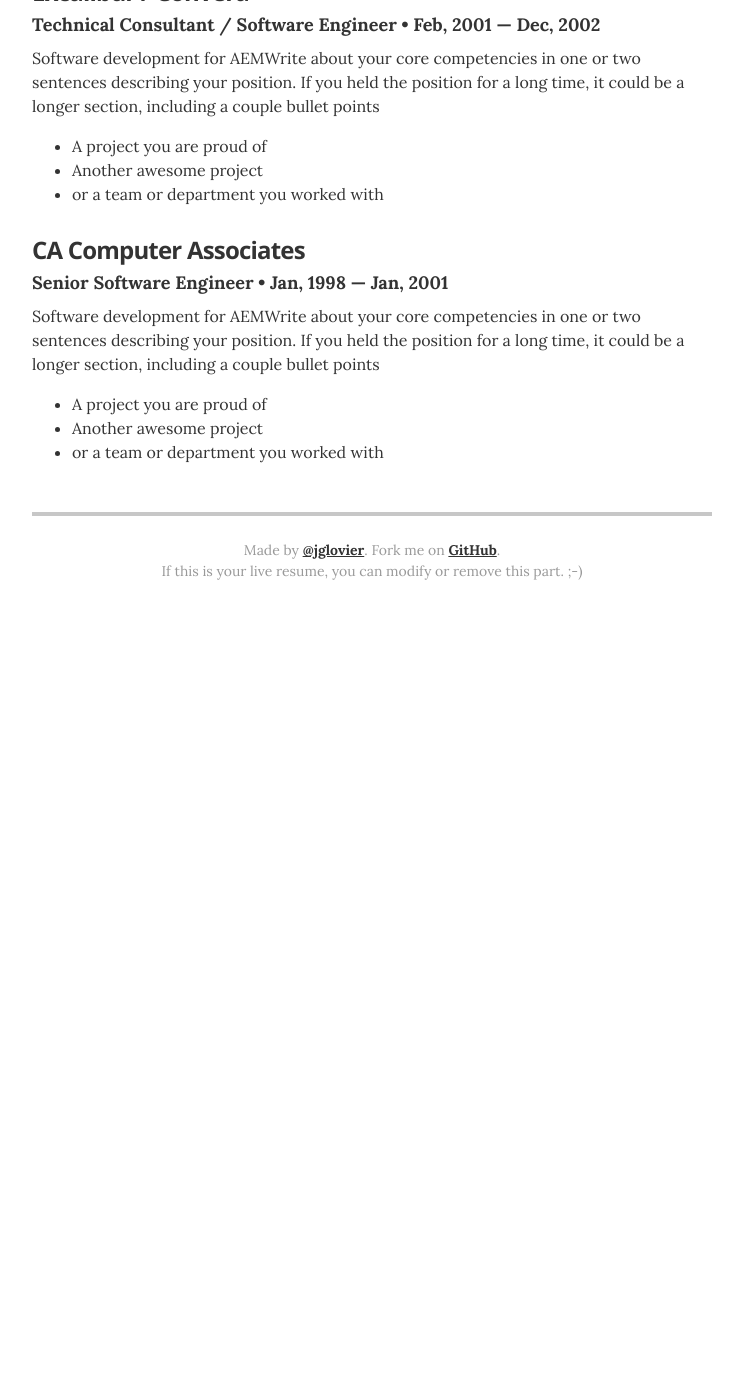
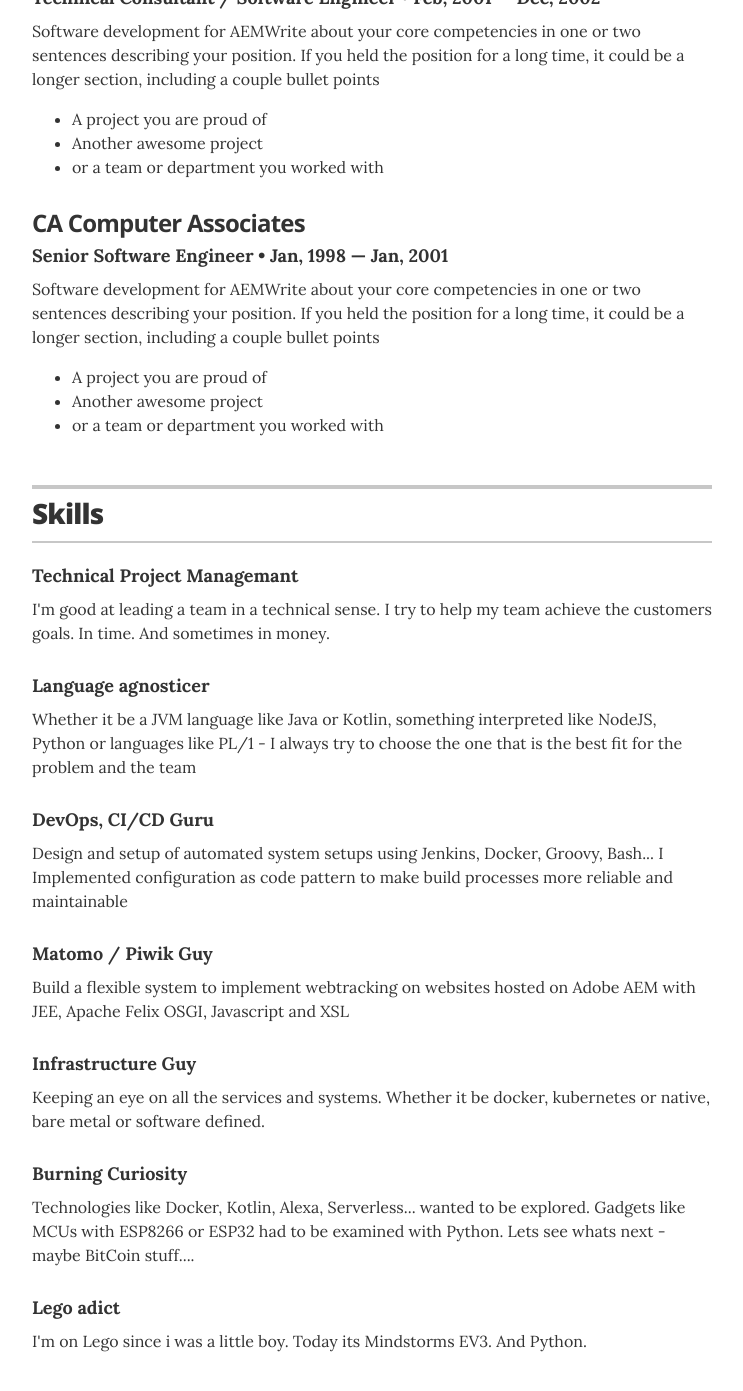
Before and after one commit to CWACoderWithAttitude/resume, a Jekyll site: the page built from index.html, in a window 1280 px wide and 1400 px high, scrolled down 2692 px. Shown: the top 1391 px of the window, without its empty margins (268-1011 px from the left). Built offline with Jekyll 4.4.1, drawn with Linux system fonts in a browser that asks for light colours; before the commit the page ends 3322 px from its top, so only the background shows below that; some of the changed text lies outside the part shown.

Commit message:
started adding skills

```diff
--- a/_config.yml
+++ b/_config.yml
@@ -24,7 +24,7 @@
 display_header_contact_info:    "false"
 
 #resume_header_intro: "<p>This is the executive summary. You should write a few brief, concise, and meaningful sentences about yourself from a professional context, and your immediate career goals. Make the length appropriate for your needs, but keep it brief and concise</p>"
-resume_header_intro: "<p>This is the executive summary. You should write a few brief, concise, and meaningful sentences about yourself from a professional context, and your immediate career goals. Make the length appropriate for your needs, but keep it brief and concise</p>"
+resume_header_intro: "<p>Software is in my DNA. I like to design and write code that solves a real problem. Whether it be a small piece of code or a fragment in a large scale enterprise application.</p>"
 
 # use "yes" to display the email contact button,
 # "no" to display an "I'm not looking for work" message,
@@ -37,7 +37,7 @@
 resume_section_experience:      true
 resume_section_education:       false #true
 resume_section_projects:        false #true
-resume_section_skills:          false #true
+resume_section_skills:          true
 resume_section_recognition:     false #true
 resume_section_links:           false #true
 resume_section_associations:    false
--- a/_data/skills.yml
+++ b/_data/skills.yml
@@ -1,15 +1,24 @@
 # Skills
 # Organizational leadership
-- skill: Technical project managemant
-  description: I have several years of experience leading organziations from community groups to business departments. From public speaking, to mentoring, to coordination of people and events, I can lead in any context.
+- skill: Technical Project Managemant
+  description: I'm good at leading a team in a technical sense. I try to help my team achieve the customers goals. In time. And sometimes in money.
+
+- skill: Language agnosticer
+  description: Whether it be a JVM language like Java or Kotlin, something interpreted like NodeJS, Python or languages like PL/1 - I always try to choose the one that is the best fit for the problem and the team
 
 # Communications strategy
-- skill: CI/CD Guru
-  description: Design and setup of automated system setups using Jenkins, Docker, Groovy, Bash... I Implemented configuration as code pattern to make build processes more reliable and maintainable.
+- skill: DevOps, CI/CD Guru
+  description: Design and setup of automated system setups using Jenkins, Docker, Groovy, Bash... I Implemented configuration as code pattern to make build processes more reliable and maintainable
 
 # Digital content development and creation
 - skill: Matomo / Piwik Guy
   description: Build a flexible system to implement webtracking on websites hosted on Adobe AEM with JEE, Apache Felix OSGI, Javascript and XSL
 
 - skill: Infrastructure Guy
-  description: Plan, build, setup and maintain (test-)systems with Linux and Docker.
+  description: Keeping an eye on all the services and systems. Whether it be docker, kubernetes or native, bare metal or software defined.
+
+- skill: Burning Curiosity
+  description: Technologies like Docker, Kotlin, Alexa, Serverless... wanted to be explored. Gadgets like MCUs with ESP8266 or ESP32 had to be examined with Python. Lets see whats next - maybe BitCoin stuff....
+
+- skill: Lego adict
+  description: I'm on Lego since i was a little boy. Today its Mindstorms EV3. And Python.
```
